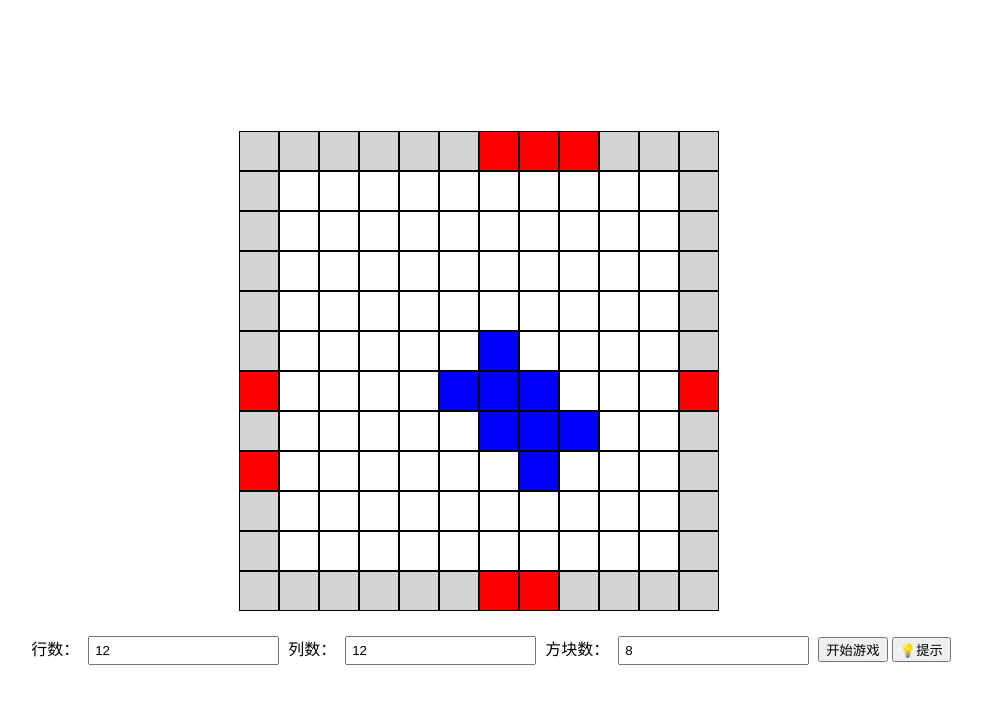
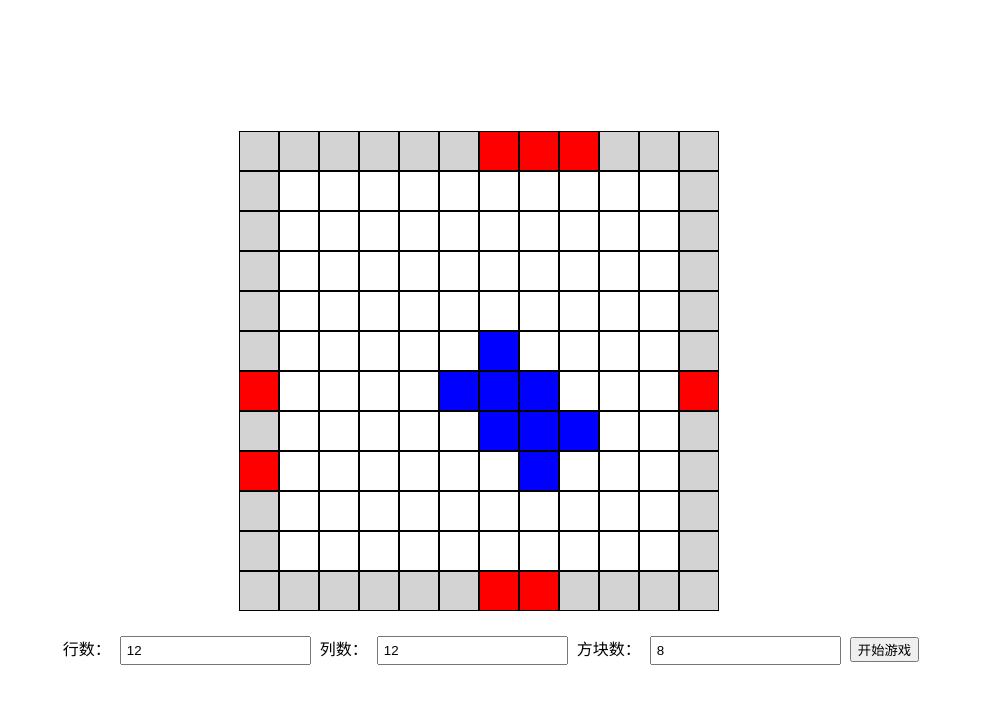
Before and after one commit to helloint/h5games, a plain HTML site: page index.html in a window 1280 px wide. Shown: the whole page, without its empty margins (149-1131 px from the left). Drawn offline with Linux system fonts and the light colour scheme.

Commit message:
hide hint button (not working)

```diff
--- a/index.html
+++ b/index.html
@@ -100,7 +100,7 @@
     <label for="blockCount">方块数：</label>
     <input type="number" id="blockCount" value="8">
     <button onclick="startNewGame()">开始游戏</button>
-    <button onclick="toggleHint()">💡提示</button>
+<!--    <button onclick="toggleHint()">💡提示</button>-->
 </div>
 
 <script>
```
